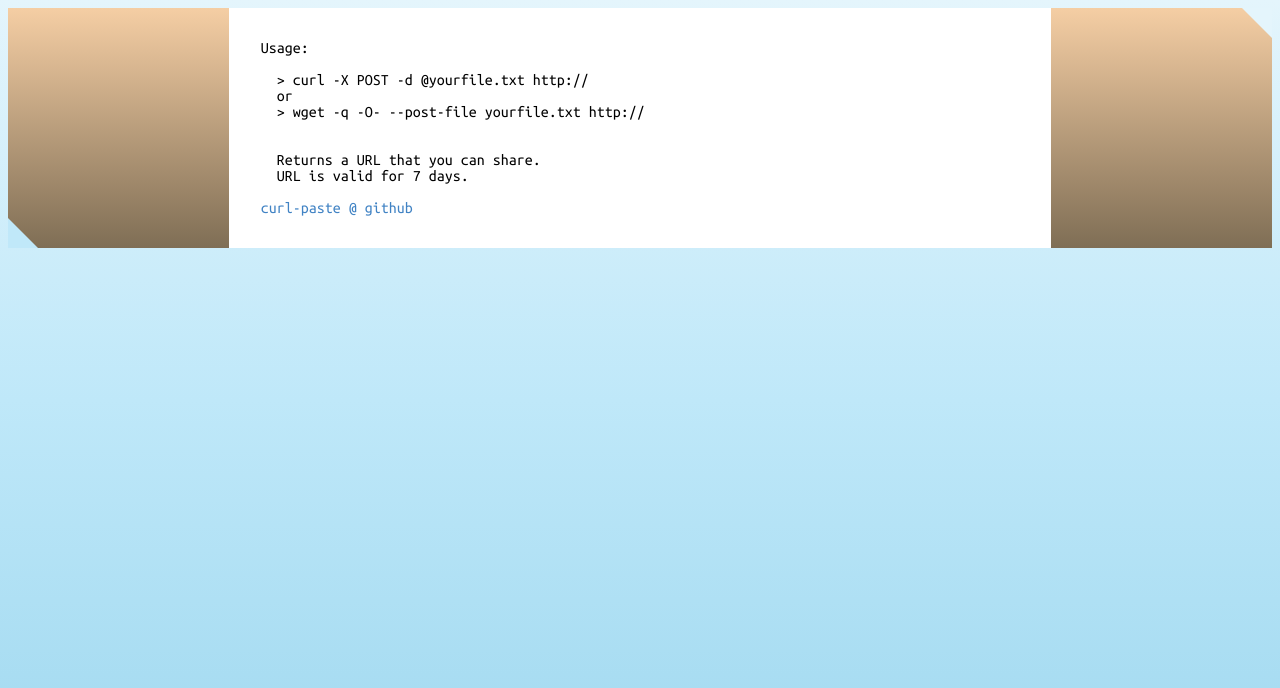
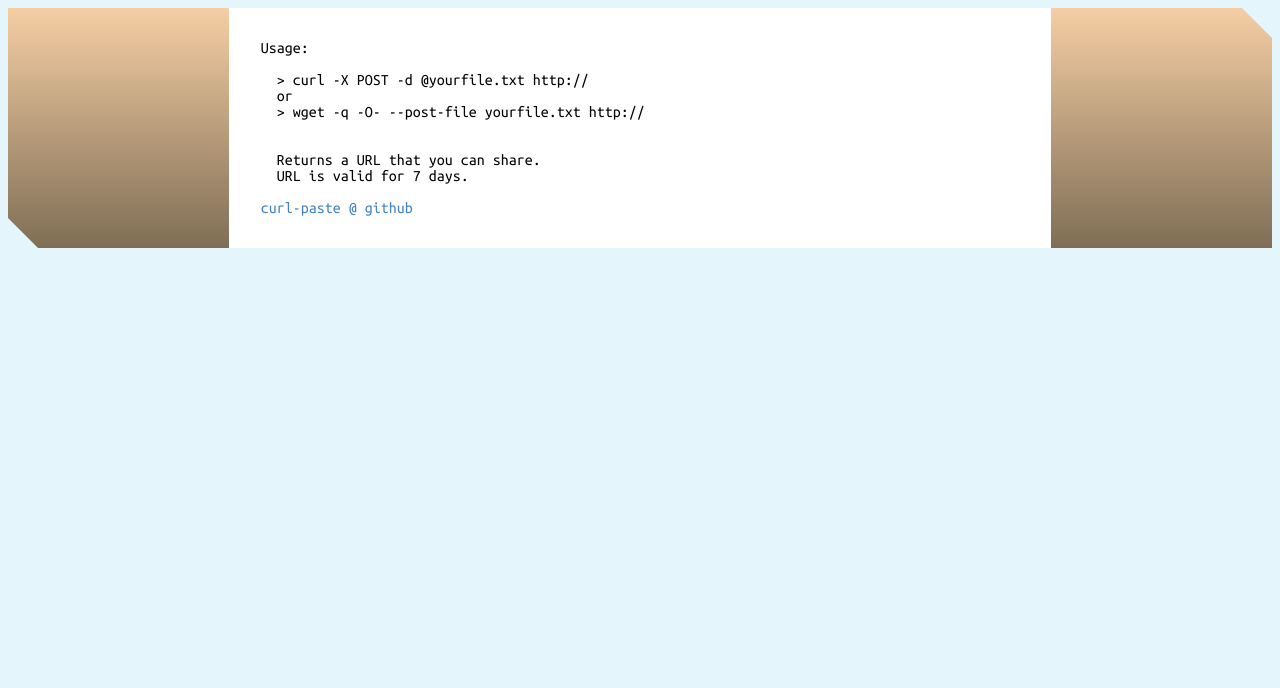
Before and after one commit to rook2pawn/curl-paste, a website: page web/index.html in a window 1280 px wide. Drawn offline with Linux system fonts and the light colour scheme.

Commit message:
fixed colors

```diff
--- a/web/index.html
+++ b/web/index.html
@@ -22,7 +22,7 @@
             background-color:transparent;
             border-style: solid;
             border-width: 30px 0 0 30px;
-            border-color: transparent transparent transparent #C0E8F9;
+            border-color: transparent transparent transparent #e4f5fc;
         }
         div#w_tr {
             position:absolute;
@@ -52,7 +52,10 @@
             text-decoration:none;
         }
         body {
+            background-color:#e4f5fc;
+/*
             background: linear-gradient(to bottom, #e4f5fc 0%,#bfe8f9 50%,#9fd8ef 100%);
+*/
             font-family: 'Ubuntu Mono', sans-serif;
         }
     </style>
```
